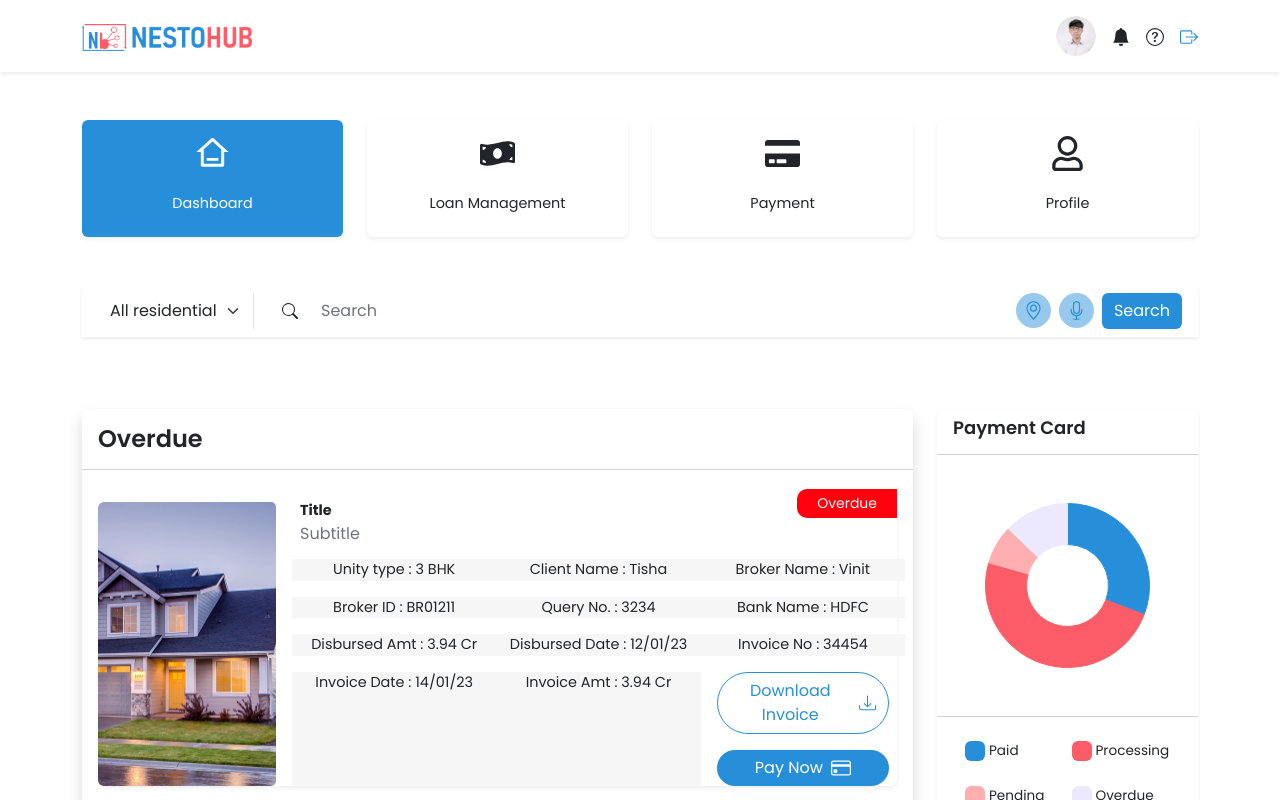
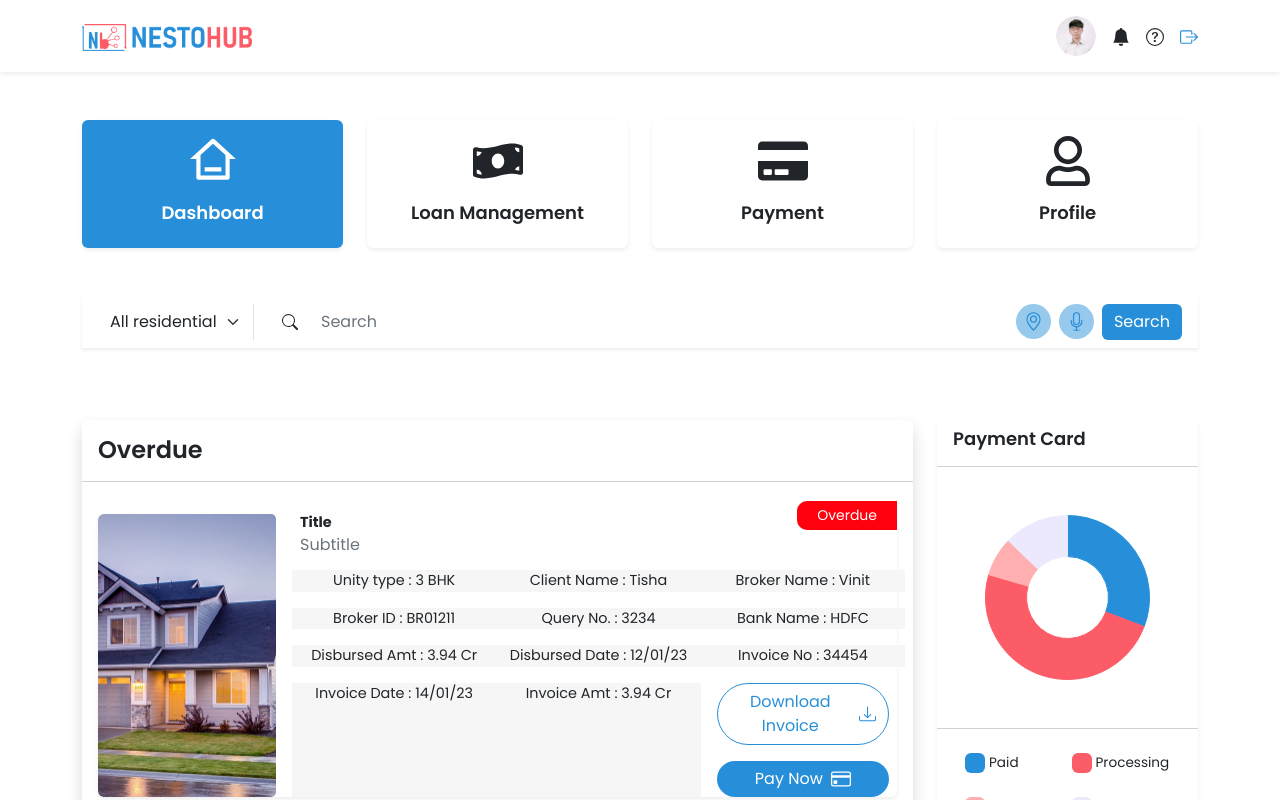
Before and after one commit to Vivekackrolix/Nesto-Frontend, a React (Create React App) app: page /home-dashboard in a window 1280 px wide. Shown: the top 800 px of the page. Built offline with nearby package versions, Linux system fonts and the light colour scheme.

Commit message:
dashboard info cards css styling

```diff
--- a/src/auth/login/Login.js
+++ b/src/auth/login/Login.js
@@ -84,9 +84,7 @@ const Login = () => {
                 </Button>
               </InputGroup>
               <div className="d-flex justify-content-between align-items-center">
-                <div className="invalid-feedback d-inline">
-                  Incorrect Password
-                </div>
+                <div className="invalid-feedback">Incorrect Password</div>
                 <div className="w-100 d-flex justify-content-end">
                   <Button
                     onClick={() =>
--- a/src/dashboard/HomeDashBoard.js
+++ b/src/dashboard/HomeDashBoard.js
@@ -11,22 +11,22 @@ import './Dashboard.css';
 
 const dashboardInfoCardsData = [
   {
-    icon: <RiHome3Line size={35} />,
+    icon: <RiHome3Line size={50} />,
     title: 'Dashboard',
     path: '/home-dashboard',
   },
   {
-    icon: <FaMoneyBillWave size={35} />,
+    icon: <FaMoneyBillWave size={50} />,
     title: 'Loan Management',
     path: '/home-dashboard/loan',
   },
   {
-    icon: <FaCreditCard size={35} />,
+    icon: <FaCreditCard size={50} />,
     title: 'Payment',
     path: '/home-dashboard/payment',
   },
   {
-    icon: <FaRegUser size={35} />,
+    icon: <FaRegUser size={50} />,
     title: 'Profile',
     path: '/home-dashboard/profile',
   },
@@ -38,7 +38,7 @@ const HomeDashBoard = () => {
   return (
     <>
       <DashboardHeader />
-      <Container className="pt-5 pb-4">
+      <Container className="pt-5 pb-4 dashboard__wrapper">
         <Row className="gx-4 dashboard-cards">
           {dashboardInfoCardsData.map((cardItem, index) => (
             <Col md={6} lg={3} className="mb-4" key={index}>
--- a/src/dashboard/dashboard-info-cards/DashboardInfoCards.css
+++ b/src/dashboard/dashboard-info-cards/DashboardInfoCards.css
@@ -18,3 +18,8 @@
 .dashboard-cards a:hover {
   color: unset;
 }
+
+.dashboard__infocard .card-title {
+  font-weight: 600;
+  font-size: 18px;
+}
--- a/src/dashboard/dashboard-info-cards/DashboardInfoCards.js
+++ b/src/dashboard/dashboard-info-cards/DashboardInfoCards.js
@@ -1,6 +1,6 @@
 import { Card } from 'react-bootstrap';
+import { Link } from 'react-router-dom';
 import './DashboardInfoCards.css';
-import { Link } from 'react-router-dom';
 
 const ContentCard = ({ icon, title, active, path }) => {
   return (
@@ -8,12 +8,12 @@ const ContentCard = ({ icon, title, active, path }) => {
       as={Link}
       to={path}
       border="0"
-      className={`shadow-sm ${active ? 'card-blue' : ''}`}
+      className={`dashboard__infocard shadow-sm ${active ? 'card-blue' : ''}`}
     >
       <Card.Body>
         <div className="d-flex align-items-center justify-content-center flex-column">
           {icon}
-          <Card.Title className="mt-4">{title}</Card.Title>
+          <Card.Title className="mt-3">{title}</Card.Title>
         </div>
       </Card.Body>
     </Card>
--- a/src/dashboard/header/DashboardHeader.js
+++ b/src/dashboard/header/DashboardHeader.js
@@ -7,7 +7,7 @@ import './DashboardHeader.css';
 
 const DashboardHeader = () => {
   return (
-    <Navbar className="shadow-sm py-3" expand="lg">
+    <Navbar className="shadow-sm py-3 dashboard__navbar" expand="lg">
       <Container>
         <Navbar.Brand as={Link} to="/">
           <img src="/assets/nesto-logo.png" alt="logo" />
```
